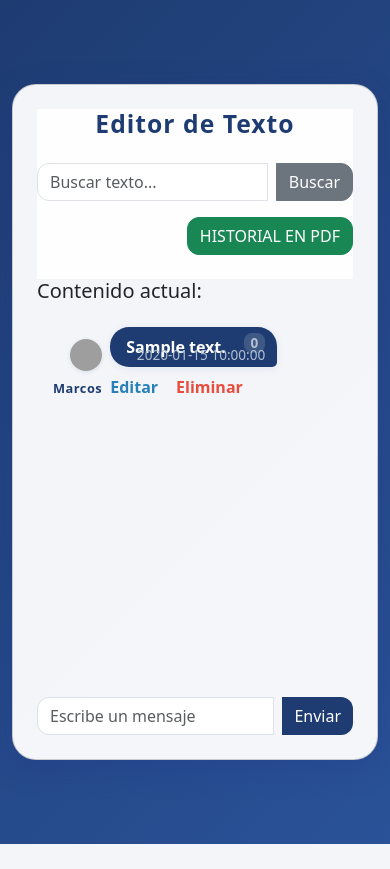
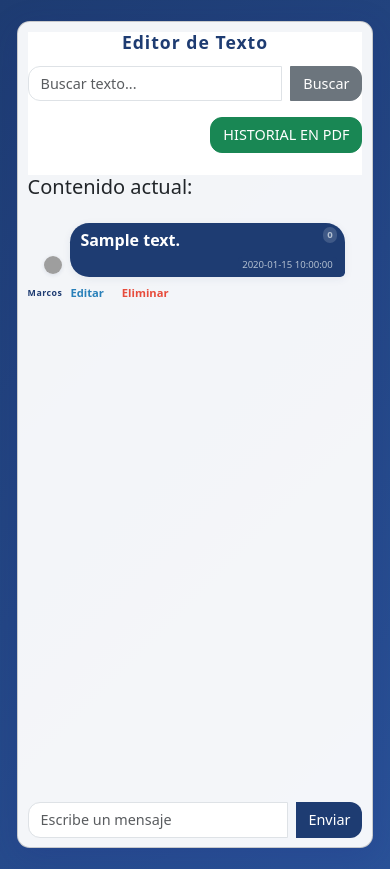
Before and after one commit to marcosgalarza1/marcosgalarza1-Proyecto_Galarza_Marcos_Editor_De_Texto_Simple, a PHP site: page /index.php in a window 390 px wide. Before the commit the page ends 844 px from the top, so only its background shows below. Run offline with PHP 8.4, Linux system fonts and the light colour scheme; tables that the repository leaves empty hold one stand-in row (values such as "Sample post"); grey boxes are pictures that could not be loaded.

Commit message:
Actualizar `index.php` para mejorar la responsividad y la apariencia del editor de texto. Se agregaron estilos CSS para dispositivos móviles, se ajustaron dimensiones y se mejoró la estructura de los mensajes en el chat.

```diff
--- a/index.php
+++ b/index.php
@@ -25,6 +25,7 @@ if ($edit_id !== null) {
 <html lang="es">
 <head>
     <meta charset="UTF-8">
+    <meta name="viewport" content="width=device-width, initial-scale=1.0">
     <link rel="shortcut icon" href="img/logo.png">
     <title>Editor de Texto</title>
     <!-- Bootstrap CSS -->
@@ -36,6 +37,7 @@ if ($edit_id !== null) {
             display: flex;
             align-items: center;
             justify-content: center;
+            padding: 10px;
         }
         .card {
             border-radius: 1.5rem;
@@ -43,9 +45,11 @@ if ($edit_id !== null) {
             background: rgba(255,255,255,0.95);
             display: flex;
             flex-direction: column;
-            height: 80vh;
+            height: 90vh;
+            max-height: 90vh;
             justify-content: flex-end;
             position: relative;
+            width: 100%;
         }
         .sticky-header {
             position: sticky;
@@ -75,12 +79,14 @@ if ($edit_id !== null) {
             border: none;
             border-radius: 0.5rem;
             margin-bottom: 0.5rem;
-            background: #f4f8fb;
+            background: transparent;
+            padding: 0.5rem 0;
         }
         .eliminar-link {
             color: #e74c3c;
             text-decoration: none;
             font-weight: bold;
+            font-size: 0.85rem;
         }
         .eliminar-link:hover {
             text-decoration: underline;
@@ -90,6 +96,7 @@ if ($edit_id !== null) {
             text-decoration: none;
             font-weight: bold;
             margin-right: 10px;
+            font-size: 0.85rem;
         }
         .editar-link:hover {
             text-decoration: underline;
@@ -98,12 +105,13 @@ if ($edit_id !== null) {
             font-weight: 700;
             color: #1e3c72;
             letter-spacing: 1px;
+            font-size: 1.5rem;
         }
         .bubble-left {
             background: #e5e5ea;
             color: #222;
             border-radius: 1.2em 1.2em 1.2em 0.3em;
-            max-width: 75%;
+            max-width: 85%;
             align-self: flex-start;
             margin-bottom: 8px;
             box-shadow: 0 2px 8px rgba(30,60,114,0.07);
@@ -112,77 +120,220 @@ if ($edit_id !== null) {
             background: #1e3c72;
             color: #fff;
             border-radius: 1.2em 1.2em 0.3em 1.2em;
-            max-width: 75%;
+            max-width: 85%;
             align-self: flex-end;
             margin-bottom: 8px;
             box-shadow: 0 2px 8px rgba(30,60,114,0.07);
+            position: relative;
+            padding: 12px 16px;
+            word-wrap: break-word;
         }
         .chat-date {
-            font-size: 0.85em;
-            color: #888;
+            font-size: 0.75rem;
+            color: #b3c0d1;
             position: absolute;
             right: 12px;
-            bottom: 2px;
+            bottom: 6px;
+            background: rgba(30, 60, 114, 0.1);
+            padding: 2px 6px;
+            border-radius: 4px;
+            white-space: nowrap;
+        }
+        .indice-msg {
+            position: absolute;
+            top: 6px;
+            right: 12px;
+            font-size: 0.75rem;
+            color: #b3c0d1;
+            font-weight: bold;
+            background: rgba(255,255,255,0.15);
+            border-radius: 8px;
+            padding: 2px 6px;
+            z-index: 2;
+        }
+        .editado-label {
+            color: #fff;
+            font-size: 0.75rem;
+            font-weight: bold;
+            margin-left: 4px;
         }
         .avatar {
-            width: 32px;
-            height: 32px;
+            width: 28px;
+            height: 28px;
             border-radius: 50%;
             object-fit: cover;
             box-shadow: 0 1px 4px rgba(30,60,114,0.12);
             background: #fff;
         }
         .user-info {
-            min-width: 48px;
+            min-width: 40px;
+            text-align: center;
         }
         .user-name {
-            font-size: 0.8em;
+            font-size: 0.7rem;
             color: #1e3c72;
             font-weight: 600;
             letter-spacing: 0.5px;
         }
-        .bubble-right {
-            background: #1e3c72;
-            color: #fff;
-            border-radius: 1.2em 1.2em 0.3em 1.2em;
-            max-width: 75%;
-            align-self: flex-end;
-            margin-bottom: 8px;
-            box-shadow: 0 2px 8px rgba(30,60,114,0.07);
-            position: relative;
+        .message-content {
+            flex: 1;
+            max-width: 85%;
+            padding-right: 8px;
         }
-        .chat-date {
-            font-size: 0.85em;
-            color: #b3c0d1;
-            position: absolute;
-            right: 12px;
-            bottom: 2px;
+        .message-text {
+            margin-bottom: 20px;
+            line-height: 1.4;
         }
-        .indice-msg {
-            position: absolute;
-            top: 6px;
-            right: 12px;
-            font-size: 0.85em;
-            color: #b3c0d1;
-            font-weight: bold;
-            background: rgba(255,255,255,0.15);
-            border-radius: 8px;
-            padding: 0 7px;
-            z-index: 2;
+        .action-buttons {
+            display: flex;
+            gap: 8px;
+            margin-top: 4px;
         }
-        .editado-label {
-            color: #fff;
-            font-size: 0.85em;
-            font-weight: bold;
-            margin-left: 6px;
+
+        /* Media queries para responsividad */
+        @media (max-width: 768px) {
+            body {
+                padding: 5px;
+            }
+            .card {
+                height: 95vh;
+                max-height: 95vh;
+                border-radius: 1rem;
+                padding: 1rem !important;
+            }
+            .titulo {
+                font-size: 1.3rem;
+            }
+            .bubble-right, .bubble-left {
+                max-width: 90%;
+                padding: 10px 14px;
+            }
+            .message-content {
+                max-width: 90%;
+            }
+            .chat-date {
+                font-size: 0.7rem;
+                padding: 1px 4px;
+            }
+            .indice-msg {
+                font-size: 0.7rem;
+                padding: 1px 4px;
+            }
+            .avatar {
+                width: 24px;
+                height: 24px;
+            }
+            .user-info {
+                min-width: 32px;
+            }
+            .user-name {
+                font-size: 0.65rem;
+            }
+            .editar-link, .eliminar-link {
+                font-size: 0.8rem;
+            }
+            .chat-messages-area {
+                max-height: 55vh;
+            }
+        }
+
+        @media (max-width: 576px) {
+            .card {
+                height: 98vh;
+                max-height: 98vh;
+                border-radius: 0.8rem;
+                padding: 0.8rem !important;
+            }
+            .titulo {
+                font-size: 1.2rem;
+                margin-bottom: 0.8rem !important;
+            }
+            .bubble-right, .bubble-left {
+                max-width: 95%;
+                padding: 8px 12px;
+            }
+            .message-content {
+                max-width: 95%;
+            }
+            .chat-date {
+                font-size: 0.65rem;
+                right: 8px;
+                bottom: 4px;
+            }
+            .indice-msg {
+                font-size: 0.65rem;
+                top: 4px;
+                right: 8px;
+            }
+            .avatar {
+                width: 20px;
+                height: 20px;
+            }
+            .user-info {
+                min-width: 28px;
+            }
+            .user-name {
+                font-size: 0.6rem;
+            }
+            .editar-link, .eliminar-link {
+                font-size: 0.75rem;
+            }
+            .chat-messages-area {
+                max-height: 50vh;
+            }
+            .sticky-header {
+                padding-bottom: 6px;
+            }
+            .form-control {
+                font-size: 0.9rem;
+            }
+            .btn {
+                font-size: 0.9rem;
+                padding: 0.375rem 0.75rem;
+            }
+        }
+
+        @media (max-width: 480px) {
+            .card {
+                padding: 0.6rem !important;
+            }
+            .titulo {
+                font-size: 1.1rem;
+            }
+            .bubble-right, .bubble-left {
+                max-width: 98%;
+                padding: 6px 10px;
+            }
+            .message-content {
+                max-width: 98%;
+            }
+            .chat-date {
+                font-size: 0.6rem;
+            }
+            .indice-msg {
+                font-size: 0.6rem;
+            }
+            .avatar {
+                width: 18px;
+                height: 18px;
+            }
+            .user-info {
+                min-width: 24px;
+            }
+            .user-name {
+                font-size: 0.55rem;
+            }
+            .editar-link, .eliminar-link {
+                font-size: 0.7rem;
+            }
         }
     </style>
 </head>
 <body>
-    <div class="container">
+    <div class="container-fluid">
         <div class="row justify-content-center">
-            <div class="col-md-7 col-lg-6">
-                <div class="card p-4 my-5 d-flex flex-column" style="min-height: 80vh;">
+            <div class="col-12 col-sm-11 col-md-10 col-lg-8 col-xl-7">
+                <div class="card p-4 my-3 d-flex flex-column">
                     <div class="sticky-header">
                         <h2 class="mb-4 text-center titulo">Editor de Texto</h2>
                         <!-- Buscador y PDF -->
@@ -215,7 +366,7 @@ if ($edit_id !== null) {
                             echo '<img src="' . $avatar_url . '" alt="User" class="avatar mb-1"><br>';
                             echo '<span class="user-name">Marcos</span>';
                             echo '</div>';
-                            echo '<div style="flex:1; max-width:80%;">';
+                            echo '<div class="message-content">';
                             if ($edit_id === intval($fila['id'])) {
                                 // Formulario de edición inline tipo chat
                                 echo '<form action="editar.php" method="post" class="w-100 d-flex">';
@@ -225,10 +376,12 @@ if ($edit_id !== null) {
                                 echo '<a href="index.php" class="btn btn-secondary btn-sm">Cancelar</a>';
                                 echo '</form>';
                             } else {
-                                echo '<div class="' . $bubble . ' p-2 px-3 position-relative">';
+                                echo '<div class="' . $bubble . ' position-relative">';
                                 // Número de índice
                                 echo '<span class="indice-msg">' . $linea . '</span>';
-                                echo '<span class="fw-semibold">' . htmlspecialchars($fila['contenido']) . '</span><br>';
+                                echo '<div class="message-text">';
+                                echo '<span class="fw-semibold">' . htmlspecialchars($fila['contenido']) . '</span>';
+                                echo '</div>';
                                 echo '<span class="chat-date">' . $fecha;
                                 if ($es_editado) {
                                     echo ' <span class="editado-label">(editado 🖉)</span>';
@@ -236,7 +389,7 @@ if ($edit_id !== null) {
                                 echo '</span>';
                                 echo '</div>';
                                 // Botones debajo de la burbuja
-                                echo '<div class="d-flex mt-1" style="gap:8px;">';
+                                echo '<div class="action-buttons">';
                                 echo '<a href="index.php?edit_id=' . $fila['id'] . ( $busqueda ? '&busqueda=' . urlencode($busqueda) : '' ) . '" class="editar-link">Editar</a>';
                                 echo "<a href='eliminar.php?id=" . $fila['id'] . "' class='eliminar-link' onclick='return confirm(\"¿Eliminar esta línea?\")'>Eliminar</a>";
                                 echo '</div>';
```
